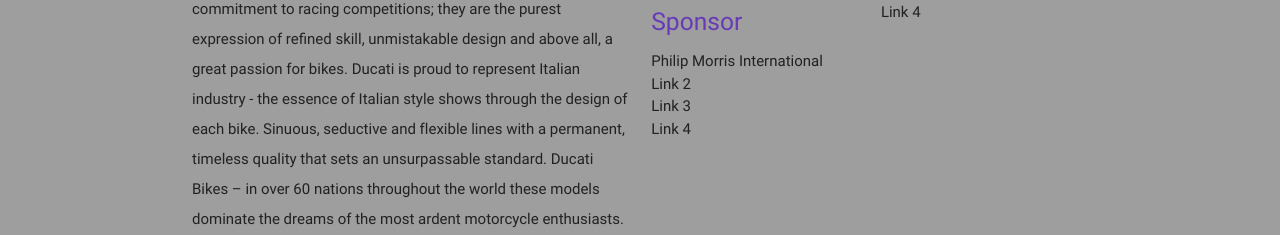
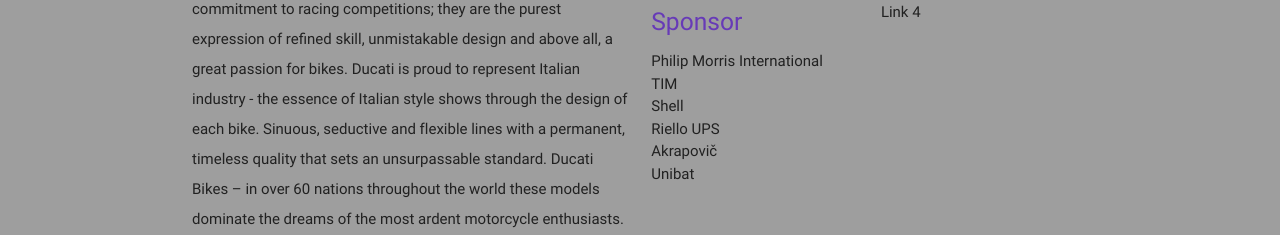
Before and after one commit to RandallSpence/parallax-template, a plain HTML site: page index.html in a window 1280 px wide. Shown: the part 2058-2293 px from the top of the page. Drawn offline with nearby package versions, Linux system fonts and the light colour scheme.

Commit message:
changes to links

```diff
--- a/index.html
+++ b/index.html
@@ -142,9 +142,11 @@ Ducati Bikes  – in over 60 nations throughout the world these models dominate
 					<h5 class="deep-purple-text">Sponsor</h5>
           <ul>
             <li><a class="grey-text text-darken-4" href="http://pmi.com" target="blank">Philip Morris International</a></li>
-            <li><a class="grey-text text-darken-4" href="#!">Link 2</a></li>
-            <li><a class="grey-text text-darken-4" href="#!">Link 3</a></li>
-            <li><a class="grey-text text-darken-4" href="#!">Link 4</a></li>
+            <li><a class="grey-text text-darken-4" href="http://telecomitalia.com" target="blank">TIM</a></li>
+            <li><a class="grey-text text-darken-4" href="http://shell.com" target="blank">Shell</a></li>
+            <li><a class="grey-text text-darken-4" href="http://riello-ups.com">Riello UPS</a></li>
+            <li><a class="grey-text text-darken-4" href="http://akrapovic.com">Akrapovič</a></li>
+            <li><a class="grey-text text-darken-4" href="http://unibatitalia.com">Unibat</a></li>
           </ul>
 
         </div>
```
